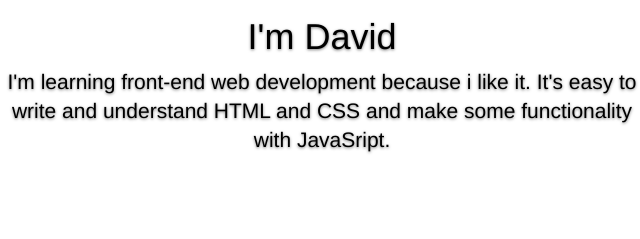
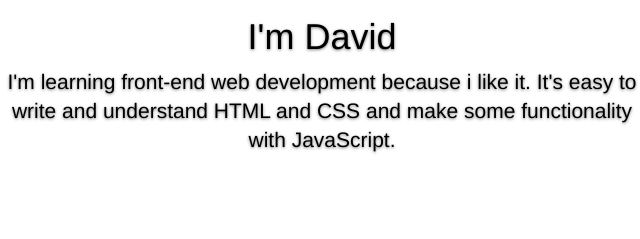
Before and after one commit to darcksides/darcksides.github.io, a plain HTML site: page index.html in a window 1280 px wide. Shown: the part 414-653 px from the top of the page, 318-958 px from the left. Drawn offline with nearby package versions, Linux system fonts and the light colour scheme.

Commit message:
Update index.html

```diff
--- a/index.html
+++ b/index.html
@@ -29,7 +29,7 @@
             <div class="inner cover">
                 <h1 class="cover-heading">I'm David</h1>
                 <p class="lead">I'm learning front-end web development because i like it.
-                    It's easy to write and understand HTML and CSS and make some functionality with JavaSript.</p>
+                    It's easy to write and understand HTML and CSS and make some functionality with JavaScript.</p>
             </div>
 
             <div class="mastfoot">
```
